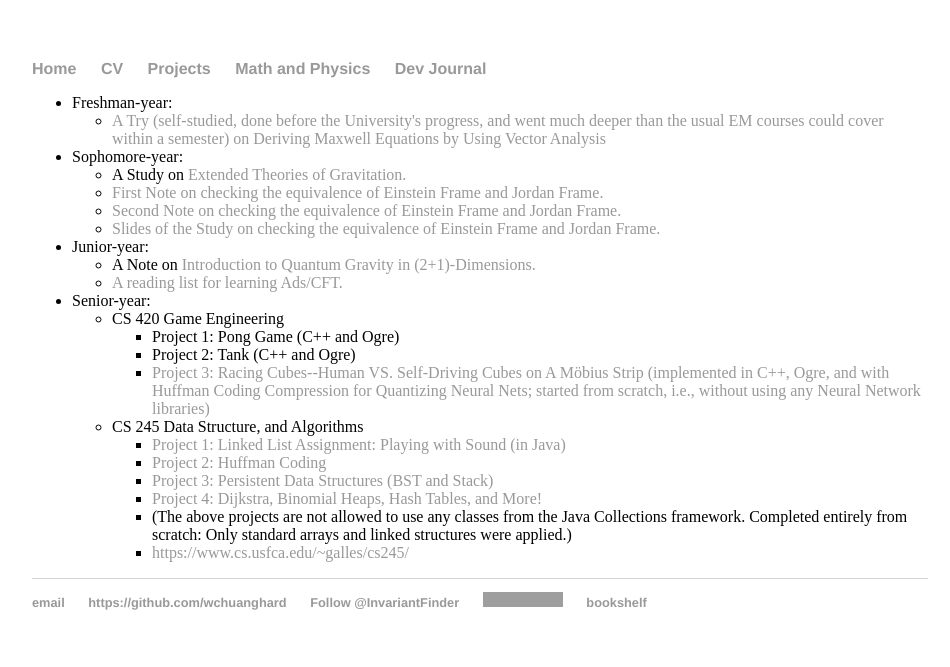
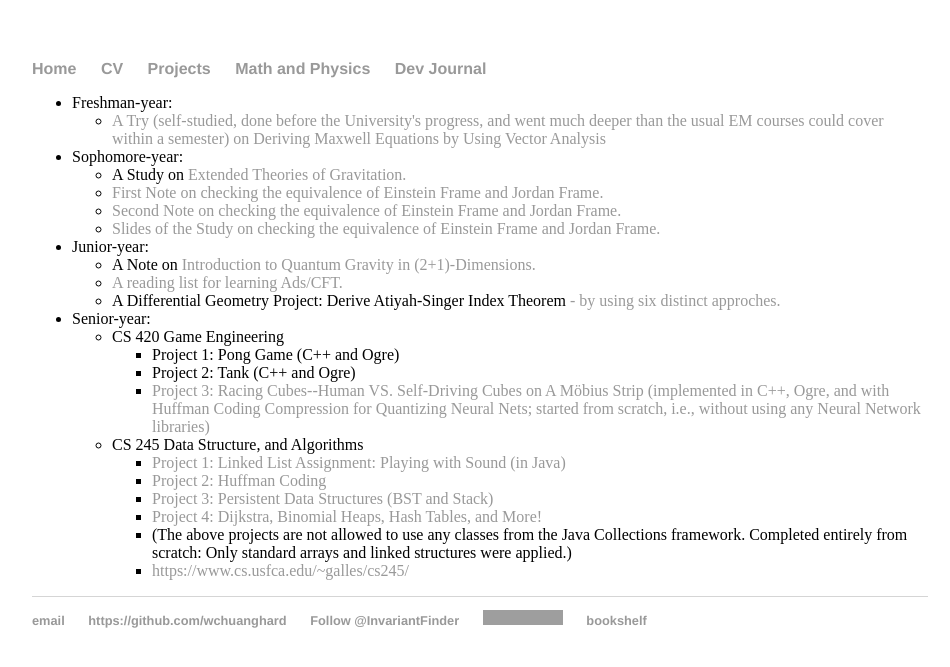
Before and after one commit to williamchuang/williamchuang.github.io, a Jekyll site: the page built from projects/index.html, in a window 1280 px wide. Shown: the top 667 px of the page, without its empty margins (160-1110 px from the left). Built offline with Jekyll 4.4.1, drawn with Linux system fonts in a browser that asks for light colours; comment, search, counter and statistics services are not loaded; grey boxes are pictures that could not be loaded.

Commit message:
Update index.html

```diff
--- a/projects/index.html
+++ b/projects/index.html
@@ -24,6 +24,7 @@ blog: passive
   		<ul>
   			<li>A Note on<a href="/files/2+1.pdf"> Introduction to Quantum Gravity in (2+1)-Dimensions.</a><br>
   			<li><a href="/files/booklist.pdf"> A reading list for learning Ads/CFT.</a><br>
+			<li>A Differential Geometry Project: Derive Atiyah-Singer Index Theorem <a href="/files/IndexThem.pdf"> - by using six distinct approches.</a><br>
 		</ul>
 
 
```
